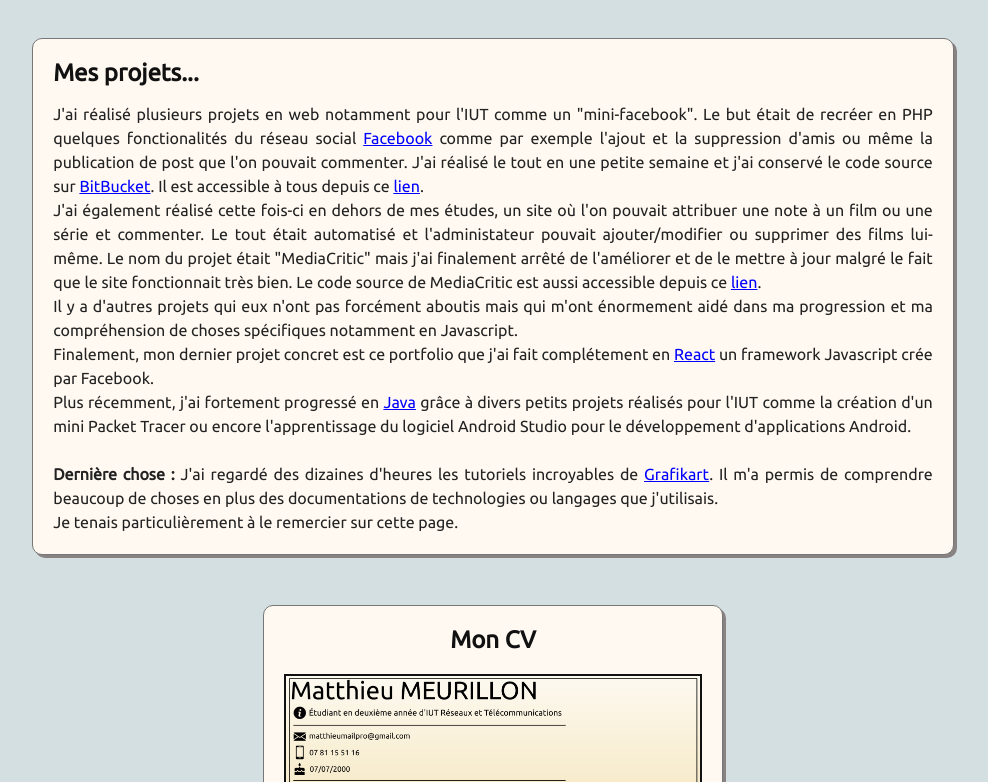
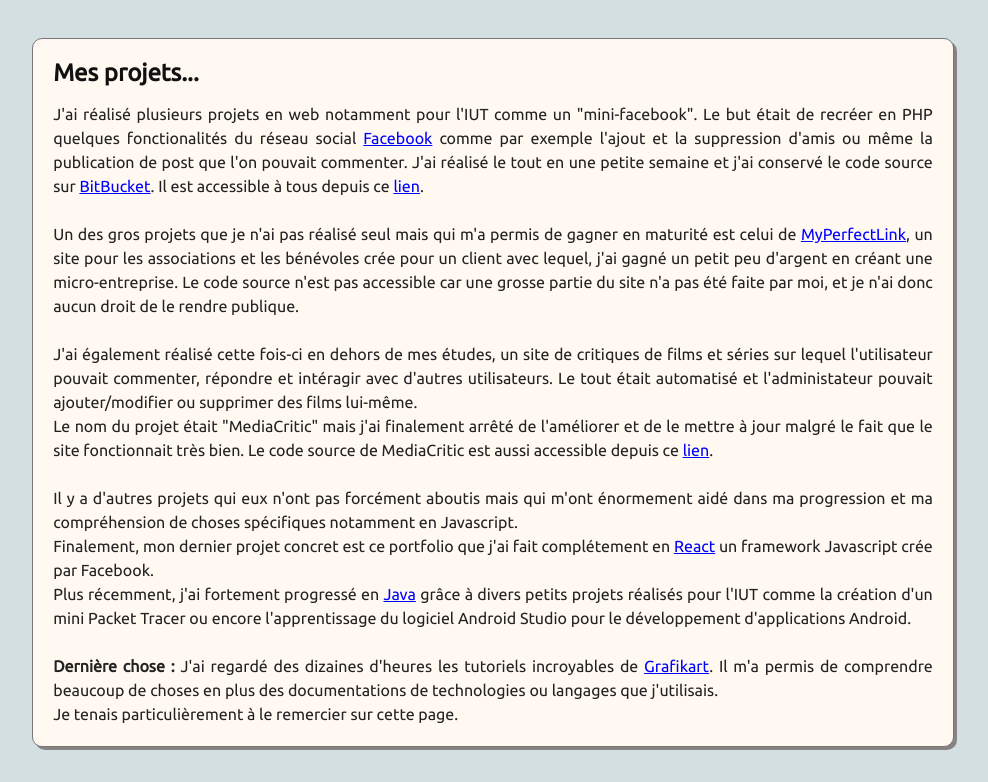
Before and after one commit to Littchii/portfolio-matthieu-meurillon, a React (Create React App) app: page / in a window 1280 px wide. Shown: the part 2078-2860 px from the top of the page, without its empty margins (147-1135 px from the left). Built offline with nearby package versions, Linux system fonts and the light colour scheme.

Commit message:
Amélioration partie projets et lisibilité

```diff
--- a/package.json
+++ b/package.json
@@ -1,6 +1,6 @@
 {
   "name": "portfolio-mmeurillon",
-  "version": "1.0.6",
+  "version": "1.0.7",
   "main": "index.js",
   "license": "MIT",
   "proxy": "http://localhost:4000",
--- a/src/components/Projects.jsx
+++ b/src/components/Projects.jsx
@@ -9,25 +9,34 @@
                 J'ai réalisé plusieurs projets en web notamment pour l'IUT comme un "mini-facebook". Le but était de recréer en PHP quelques
                 fonctionalités du réseau social <a href="https://fr-fr.facebook.com/" title="facebook" className="link" target="_blank" rel="noreferrer">Facebook</a> comme par exemple l'ajout et la
                 suppression d'amis ou même la publication de post que l'on pouvait commenter. J'ai réalisé le tout en une petite semaine et
-                j'ai conservé le code source sur <a href="https://bitbucket.org/product/" title="bitbucket" className="link" target="_blank" rel="noreferrer">BitBucket</a>. Il est accessible à tous depuis
-                ce <a href="https://bitbucket.org/bernardnunu/trombinouc/src/master/" title="trombinouc" className="link" target="_blank" rel="noreferrer">lien</a>.<br/>
-                J'ai également réalisé cette fois-ci en dehors de mes études, un site où l'on pouvait attribuer une note à un film ou une série et commenter.
-                Le tout était automatisé et l'administateur pouvait ajouter/modifier ou supprimer des films lui-même.
+                j'ai conservé le code source sur <a href="https://bitbucket.org/product/" title="bitbucket" className="link" target="_blank" rel="noreferrer">BitBucket</a>.
+                Il est accessible à tous depuis ce <a href="https://bitbucket.org/bernardnunu/trombinouc/src/master/" title="trombinouc" className="link" target="_blank" rel="noreferrer">lien</a>.<br/><br/>
+
+                Un des gros projets que je n'ai pas réalisé seul mais qui m'a permis de gagner en maturité
+                est celui de <a href="https://www.myperfectlink.fr/" title="myperfectlink" className="link" target="_blank" rel="noreferrer">MyPerfectLink</a>, un site pour les
+                associations et les bénévoles crée pour un client avec lequel, j'ai gagné un petit peu d'argent en créant une micro-entreprise. Le code source n'est pas accessible
+                car une grosse partie du site n'a pas été faite par moi, et je n'ai donc aucun droit de le rendre publique.<br/><br/>
+
+                J'ai également réalisé cette fois-ci en dehors de mes études, un site de critiques de films et séries sur lequel
+                l'utilisateur pouvait commenter, répondre et intéragir avec d'autres utilisateurs.
+                Le tout était automatisé et l'administateur pouvait ajouter/modifier ou supprimer des films lui-même.<br/>
                 Le nom du projet était "MediaCritic" mais j'ai finalement arrêté de l'améliorer et de le mettre à jour malgré le fait que le site fonctionnait
                 très bien. Le code source de MediaCritic est aussi accessible depuis
-                ce <a href="https://bitbucket.org/bernardnunu/mediacritic/src/master/" title="mediacritic" className="link" target="_blank" rel="noreferrer">lien</a>.
-                <br />Il y a d'autres projets qui eux n'ont pas forcément aboutis mais qui m'ont énormement aidé dans ma progression
-                et ma compréhension de choses spécifiques notamment en Javascript.
-                <br />Finalement, mon dernier projet concret est ce portfolio que j'ai fait complétement
+                ce <a href="https://bitbucket.org/bernardnunu/mediacritic/src/master/" title="mediacritic" className="link" target="_blank" rel="noreferrer">lien</a>.<br/><br/>
+
+                Il y a d'autres projets qui eux n'ont pas forcément aboutis mais qui m'ont énormement aidé dans ma progression
+                et ma compréhension de choses spécifiques notamment en Javascript.<br/>
+                Finalement, mon dernier projet concret est ce portfolio que j'ai fait complétement
                 en <a href="https://fr.reactjs.org/" title="reactjs" className="link" target="_blank" rel="noreferrer">React</a> un framework Javascript
-                crée par Facebook.
-                <br />Plus récemment, j'ai fortement progressé en <a href="https://www.java.com/fr/" title="java" className="link" target="_blank" rel="noreferrer">Java</a> grâce
+                crée par Facebook.<br/>
+                Plus récemment, j'ai fortement progressé en <a href="https://www.java.com/fr/" title="java" className="link" target="_blank" rel="noreferrer">Java</a> grâce
                 à divers petits projets réalisés pour l'IUT comme la création d'un mini Packet Tracer ou encore
-                l'apprentissage du logiciel Android Studio pour le développement d'applications Android.
-                <br /><br /><strong>Dernière chose :</strong> J'ai regardé des dizaines d'heures les tutoriels incroyables
+                l'apprentissage du logiciel Android Studio pour le développement d'applications Android.<br/><br/>
+
+                <strong>Dernière chose :</strong> J'ai regardé des dizaines d'heures les tutoriels incroyables
                 de <a href="https://grafikart.fr/" title="grafikart" className="link" target="_blank" rel="noreferrer">Grafikart</a>.
-                Il m'a permis de comprendre beaucoup de choses en plus des documentations de technologies ou langages que j'utilisais.
-                <br />Je tenais particulièrement à le remercier sur cette page.
+                Il m'a permis de comprendre beaucoup de choses en plus des documentations de technologies ou langages que j'utilisais.<br/>
+                Je tenais particulièrement à le remercier sur cette page.
             </p>
         </div>
     )
```
